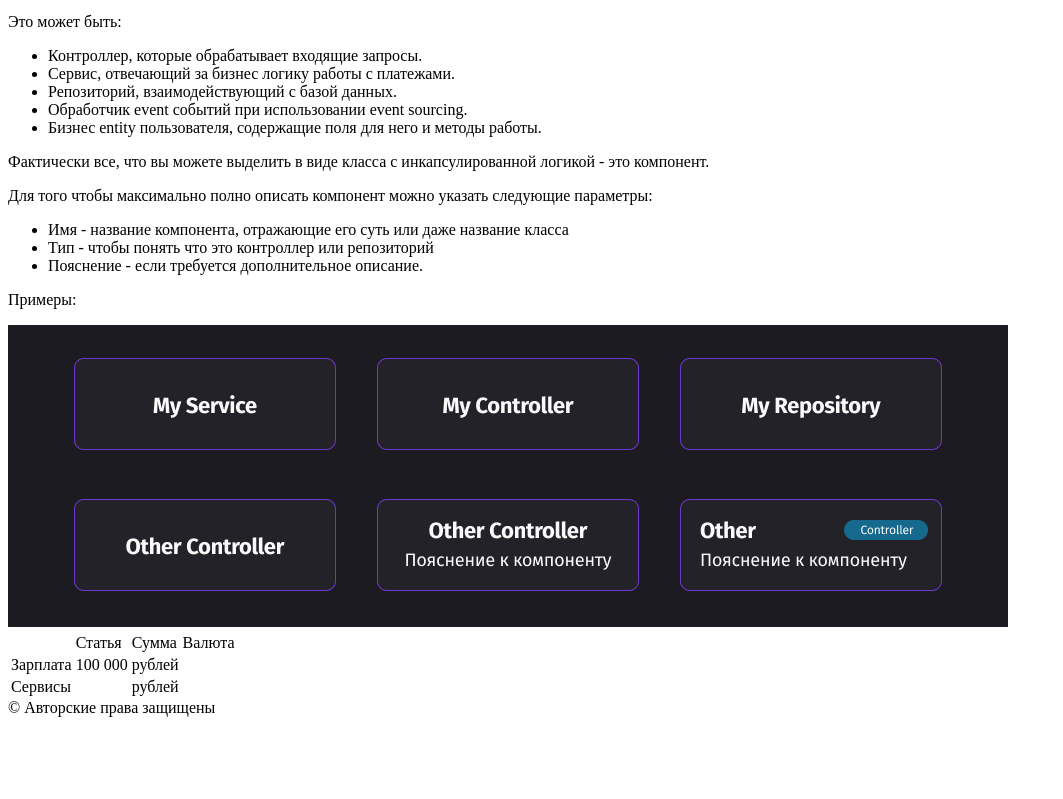
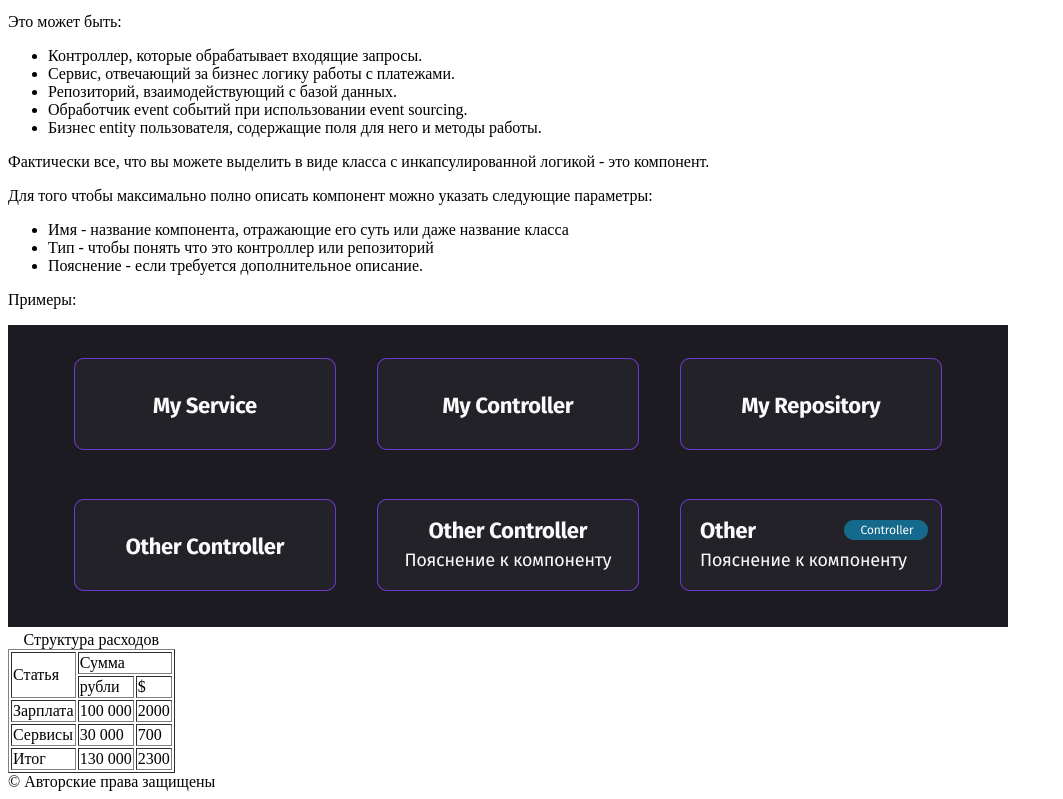
Before and after one commit to denismikhno/html-test, a plain HTML site: page index.html in a window 1280 px wide. Shown: the part 1053-1852 px from the top of the page, without its empty margins (0-1063 px from the left). Before the commit the page ends 1778 px from the top, so only its background shows below. Drawn offline with Linux system fonts and the light colour scheme.

Commit message:
Применил rowspan и colspan

```diff
--- a/index.html
+++ b/index.html
@@ -156,22 +156,35 @@
         </section>
 
         <section>
-            <table>
-                <th>
-                    <td>Статья</td>
-                    <td>Сумма</td>
-                    <td>Валюта</td>
-                </th>
+            <table border="1">
+                <caption>Структура расходов</caption>
+                <thead>
+                    <tr>
+                        <td rowspan="2">Статья</td>
+                        <td colspan="2">Сумма</td>
+                    </tr>
+                    <tr>
+                        <td>рубли</td>
+                        <td>$</td>
+                    </tr>
+                </thead>
+                <tbody>
                     <tr>
                         <td>Зарплата</td>
                         <td>100 000</td>
-                    <td>рублей</td>
+                        <td>2000</td>
                     </tr>
                     <tr>
                         <td>Сервисы</td>
-                    <td></td>
-                    <td>рублей</td>
+                        <td>30 000</td>
+                        <td>700</td>
                     </tr>
+                </tbody>
+                <tfoot>
+                    <td>Итог</td>
+                    <td>130 000</td>
+                    <td>2300</td>
+                </tfoot>
             </table>
         </section>
 
```
Lines whose indentation alone changed are shown as unchanged.
